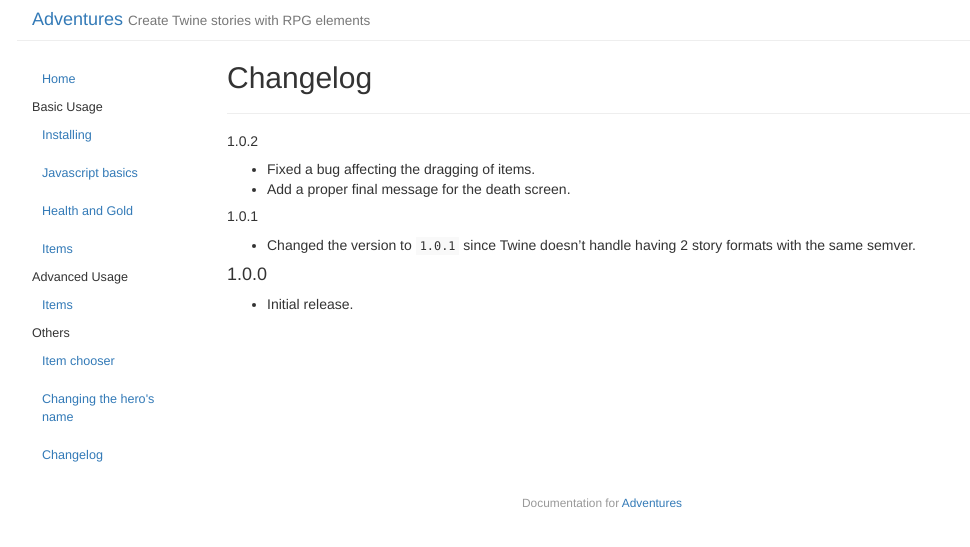
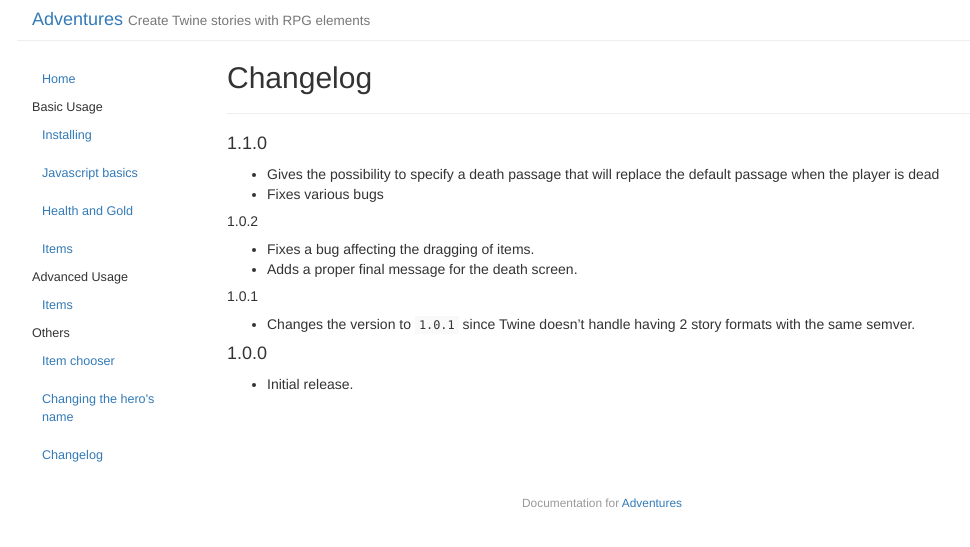
Before and after one commit to Longwelwind/adventures, a Jekyll site: the page built from docs/_posts/2017-08-07-changelog.md, in a window 1280 px wide. Shown: the top 547 px of the page, without its empty margins (38-1008 px from the left). Built offline with Jekyll 4.4.1, drawn with Linux system fonts in a browser that asks for light colours.

Commit message:
Add entry to the changelog for 1.1.0

```diff
--- a/docs/_posts/2017-08-07-changelog.md
+++ b/docs/_posts/2017-08-07-changelog.md
@@ -5,14 +5,19 @@ category: others
 date: 2017-08-07 21:06:03
 ---
 
+#### 1.1.0
+
+* Gives the possibility to specify a death passage that will replace the default passage when the player is dead
+* Fixes various bugs
+
 ##### 1.0.2
 
-* Fixed a bug affecting the dragging of items.
-* Add a proper final message for the death screen.
+* Fixes a bug affecting the dragging of items.
+* Adds a proper final message for the death screen.
 
 ##### 1.0.1
 
-* Changed the version to `1.0.1` since Twine doesn't handle having 2 story formats with the same semver.
+* Changes the version to `1.0.1` since Twine doesn't handle having 2 story formats with the same semver.
 
 #### 1.0.0
 
```
